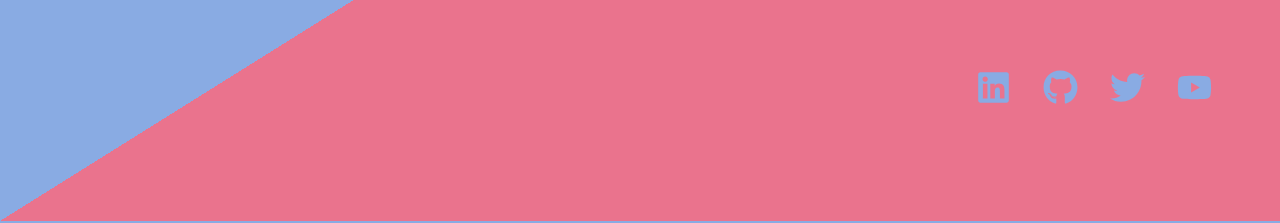
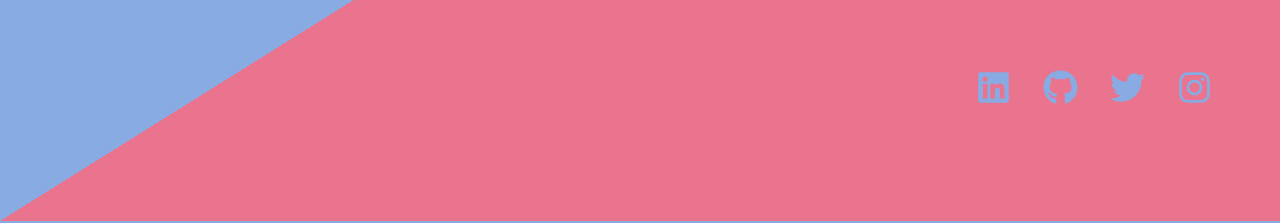
Before and after one commit to im-engineer/Portfolio, a React (Create React App) app in the folder frontend/: page / in a window 1280 px wide. Shown: the part 579-802 px from the top of the page. Built offline with nearby package versions, Linux system fonts and the light colour scheme; a web font is replaced by a local one.

Commit message:
changes in socialData and Landing

```diff
--- a/frontend/src/Data/socialData.js
+++ b/frontend/src/Data/socialData.js
@@ -1,8 +1,8 @@
 const socialsData = {
     github: 'https://github.com/im-engineer',
     facebook: 'https://www.facebook.com/',
-    linkedIn: 'https://www.linkedin.com/in',
-    instagram: 'https://www.instagram.com/',
+    linkedIn: 'https://www.linkedin.com/in/siddhant-singh-9a47051a2',
+    instagram: 'https://www.instagram.com/fakir._.admi/?igshid=MTIzZWQxMDU%3D',
     codepen: 'https://codepen.io/',
     twitter: 'https://twitter.com/home',
     reddit: 'https://www.reddit.com/user/',
--- a/frontend/src/component/LandingPage/Landing.js
+++ b/frontend/src/component/LandingPage/Landing.js
@@ -6,7 +6,7 @@ import {
   FaTwitter,
   FaLinkedin,
   FaGithub,
-  FaYoutube,
+  FaInstagram,
 } from "react-icons/fa";
 
 
@@ -48,12 +48,12 @@ function Landing() {
               />
             </a>
           )}
-          {socialsData.youtube && (
-            <a href={socialsData.youtube} target="_blank" rel="noreferrer">
-              <FaYoutube
+          {socialsData.instagram && (
+            <a href={socialsData.instagram} target="_blank" rel="noreferrer">
+              <FaInstagram
                 className="landing--social"
                 style={{ color: "#89ABE3FF" }}
-                aria-label="YouTube"
+                aria-label="Instagram"
               />
             </a>
           )}
```
